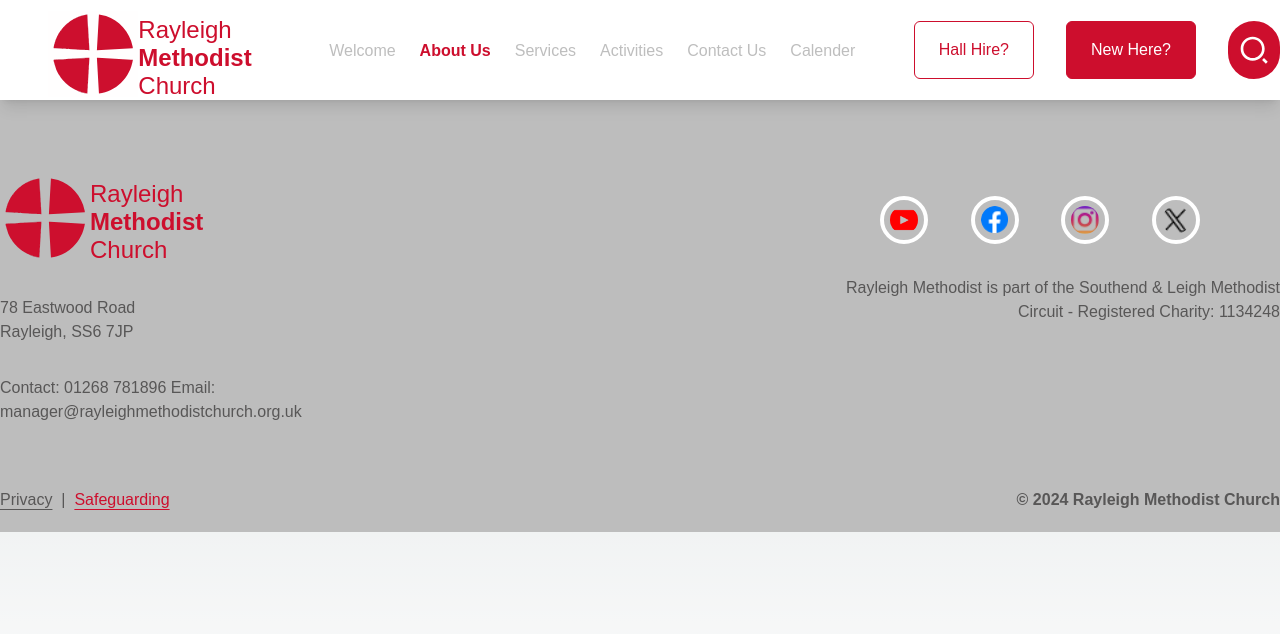
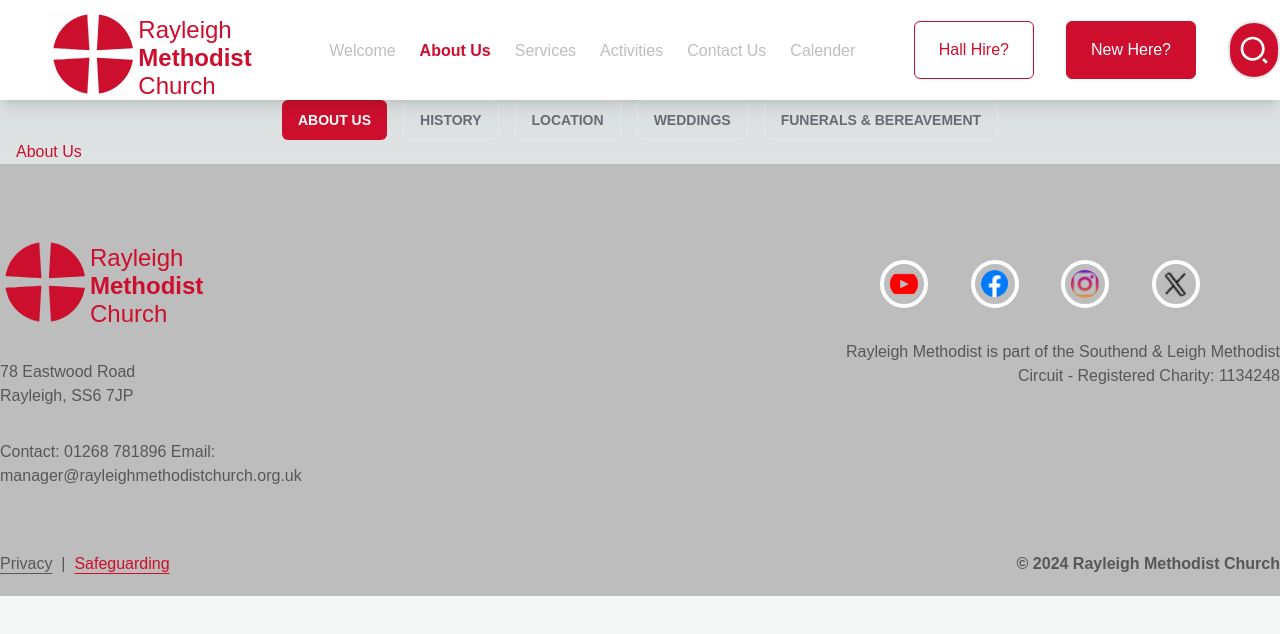
Before and after one commit to noblelar/rayleight_final, a Next.js app: page /aboutus in a window 1280 px wide. Shown: the top 634 px of the page. Built offline with nearby package versions, Linux system fonts and the light colour scheme; a web font is replaced by a local one.

Commit message:
about tabs
Co-authored-by: larteynoble@gmail.com <larteynoble@gmail.com>

```diff
--- a/package.json
+++ b/package.json
@@ -9,13 +9,17 @@
     "lint": "next lint"
   },
   "dependencies": {
+    "@radix-ui/react-slot": "^1.0.2",
+    "class-variance-authority": "^0.7.0",
+    "clsx": "^2.1.0",
     "framer-motion": "^11.0.3",
     "next": "14.1.0",
     "react": "^18",
     "react-dom": "^18",
     "react-icons": "^5.0.1",
     "react-slick": "^0.30.2",
-    "slick-carousel": "^1.8.1"
+    "slick-carousel": "^1.8.1",
+    "tailwind-merge": "^2.2.1"
   },
   "devDependencies": {
     "@types/node": "^20",
--- a/src/components/Sliders/responsiveSlider.tsx
+++ b/src/components/Sliders/responsiveSlider.tsx
@@ -32,19 +32,17 @@
 
 // (document.getElementsByName(elementId) as HTMLInputElement).value;
 
-
 function ResponsiveSlick({ next, previous }: { next: any; previous: any }) {
-
   let sliderRef = useRef(null);
 
   const next1 = () => {
-    if (sliderRef.current) {
-      sliderRef.current.slickNext();
+    if (sliderRef) {
+      (sliderRef as unknown as Slider).slickNext();
     }
   };
   const previous2 = () => {
-    if (sliderRef.current) {
-      sliderRef.current.slickPrev();
+    if (sliderRef) {
+      (sliderRef as unknown as Slider).slickPrev();
     }
   };
 
@@ -107,7 +105,7 @@
           <div className="flex flex-row mx-auto max-md:scale-75 max-md:hidden ">
             <button
               type="button"
-              className="bg-gray-800 text-white rounded-l-md border-r border-gray-100 py-2 hover:bg-red-700 hover:text-white px-3 group hover:bg-backgroundColor hover:text-primaryColor"
+              className=" text-white rounded-l-md border-r border-gray-100 py-2 hover:bg-red-700 hover:text-white px-3 group hover:bg-backgroundColor hover:text-primaryColor"
               onClick={previous2}
             >
               <div className="flex flex-row align-middle justify-center items-center ">
@@ -119,7 +117,7 @@
             </button>
             <button
               type="button"
-              className=" group hover:bg-backgroundColor bg-gray-800 text-white rounded-r-md py-2 border-l border-gray-200 hover:bg-red-700 px-3 hover:text-primaryColor "
+              className=" group hover:bg-backgroundColor  text-white rounded-r-md py-2 border-l border-gray-200 hover:bg-red-700 px-3 hover:text-primaryColor "
               onClick={next1}
             >
               <div className="flex flex-row align-middle justify-center items-center">
@@ -131,7 +129,13 @@
           </div>
         </div>
       </div>
-      <Slider ref={sliderRef} {...settings}>
+      <Slider
+        ref={(slider) => {
+          // @ts-ignore
+          sliderRef = slider;
+        }}
+        {...settings}
+      >
         {caroItems.map((item, e) => (
           <HomeCard
             key={e}
--- a/src/components/buttons/ccbbutton.tsx
+++ b/src/components/buttons/ccbbutton.tsx
@@ -3,19 +3,19 @@
 import Link from "next/link";
 import React from "react";
 
-function ButtonA({
+function ButtonB({
   text,
   bgcolor,
   txcolor,
   onClick,
-  classN,
+  // classN,
   hrefA,
 }: {
   text: string;
   bgcolor: number;
   txcolor: number;
   onClick: () => void;
-  classN: string;
+  // classN: string;
   hrefA?: string;
 }) {
   const trans = [
@@ -27,17 +27,19 @@
   const colorA = transform([0, 100], trans[txcolor])(100);
 
   return (
-    <Link href={hrefA ? hrefA : "/home"}>
+    <Link
+      href={hrefA ? hrefA : "/home"}
+      className=" color-change-animation color-change-button "
+    >
       <motion.div
         whileHover={{
           scale: 1.1,
           backgroundColor: backgroundColor,
           color: colorA,
-
         }}
         whileTap={{ scale: 0.8 }}
         //  type="submit"
-        className={`rounded-md bg-${""} py-4 px-6 text-center text-base font-medium transition duration-300 ease-in-out hover:shadow-signUp max-w-[140px] ${classN} lg:max-xl:text-[0.8rem] lg:max-lg:px-0 `}
+        className={`rounded-md bg-${""}  py-4 px-6 text-center text-base font-medium transition duration-300 ease-in-out hover:shadow-signUp max-w-[140px] ${""} lg:max-xl:text-[0.8rem] lg:max-lg:px-0 text-primaryColo `}
         onClick={onClick}
       >
         {text}
@@ -46,4 +48,4 @@
   );
 }
 
-export default ButtonA;
+export default ButtonB;
--- /dev/null
+++ b/src/components/ui/button.tsx
@@ -0,0 +1,54 @@
+import * as React from "react";
+import { Slot } from "@radix-ui/react-slot";
+import { cva, type VariantProps } from "class-variance-authority";
+import { cn } from "../utils/cn";
+
+const buttonVariants = cva(
+  "inline-flex items-center justify-center whitespace-nowrap rounded-md text-sm font-bold ring-offset-background transition-colors focus-visible:outline-none focus-visible:ring-2 focus-visible:ring-ring focus-visible:ring-offset-2 disabled:pointer-events-none disabled:opacity-50",
+  {
+    variants: {
+      variant: {
+        default: "bg-primaryColor text-white hover:bg-primaryColor/90",
+        // destructive:
+        //   "bg-destructive text-destructive-foreground hover:bg-destructive/90",
+        outline: "border bg-transparent text-muted  outline-animation",
+        // secondary:
+        //   "bg-secondary text-secondary-foreground hover:bg-secondary/80",
+        // ghost: "hover:bg-accent hover:text-accent-foreground",
+        link: "text-primary underline-offset-4 hover:underline",
+      },
+      size: {
+        default: "h-10 px-4 py-2",
+        sm: "h-9 rounded-md px-3",
+        lg: "h-11 rounded-md px-8",
+        icon: "h-10 w-10",
+      },
+    },
+    defaultVariants: {
+      variant: "default",
+      size: "default",
+    },
+  }
+);
+
+export interface ButtonProps
+  extends React.ButtonHTMLAttributes<HTMLButtonElement>,
+    VariantProps<typeof buttonVariants> {
+  asChild?: boolean;
+}
+
+const Button = React.forwardRef<HTMLButtonElement, ButtonProps>(
+  ({ className, variant, size, asChild = false, ...props }, ref) => {
+    const Comp = asChild ? Slot : "button";
+    return (
+      <Comp
+        className={cn(buttonVariants({ variant, size, className }))}
+        ref={ref}
+        {...props}
+      />
+    );
+  }
+);
+Button.displayName = "Button";
+
+export { Button, buttonVariants };
--- /dev/null
+++ b/src/components/utils/cn.tsx
@@ -0,0 +1,6 @@
+import { type ClassValue, clsx } from "clsx";
+import { twMerge } from "tailwind-merge";
+
+export function cn(...inputs: ClassValue[]) {
+  return twMerge(clsx(inputs));
+}
--- a/src/components/utils/index.tsx
+++ b/src/components/utils/index.tsx
@@ -81,7 +81,9 @@
   {
     id: "history",
     label: "History",
-    path: "/history",
+    // path: "/history",
+    // path: "/aboutus/history",
+    path: "/aboutus?tab=history",
     submenu: [],
     submenuof: "aboutus",
   },
@@ -103,18 +105,26 @@
   // },
 
   {
+    id: "location",
+    label: "Location",
+    path: "/location",
+    submenu: [],
+    submenuof: "aboutus",
+  },
+
+  {
     id: "weddings",
     label: "Weddings",
     path: "/weddings",
     submenu: [],
-    submenuof: "services",
+    submenuof: "aboutus",
   },
   {
     id: "funerals",
     label: "Funerals & Bereavement",
     path: "/funerals",
     submenu: [],
-    submenuof: "services",
+    submenuof: "aboutus",
   },
   {
     id: "childrensessions",
--- a/src/pages/aboutus/index.tsx
+++ b/src/pages/aboutus/index.tsx
@@ -1,12 +1,62 @@
+import ButtonB from "@/components/buttons/ccbbutton";
+import Button from "@/components/buttons/submit";
+import { buttonVariants } from "@/components/ui/button";
+import { menuItems } from "@/components/utils";
+import Link from "next/link";
+import { useRouter } from "next/router";
+import React from "react";
 
-import React from 'react'
+const tabList = menuItems.filter((t) => {
+  return (
+    (t.submenuof === "aboutus" && t.submenu.length < 1) || t.id === "aboutus"
+  );
+});
+
+const tabViews = {
+  aboutus: {
+    component: () => <div>About Us</div>,
+  },
+
+  history: {
+    component: () => <div>History</div>,
+  },
+};
 
 const AboutUs = () => {
+  const router = useRouter();
+  const currentTab = (router.query.tab as keyof typeof tabViews) ?? "aboutus";
+
+  const tabView = tabViews[currentTab];
+
   return (
     <div>
+      {/* Hero Component */}
 
+      <section className="container mx-auto px-4">
+        <ul className="flex items-center gap-4 justify-center">
+          {tabList.map((t) => {
+            const isActive = t.path === router.asPath;
+
+            return (
+              <li key={t.id}>
+                <Link
+                  href={t.path}
+                  className={buttonVariants({
+                    variant: isActive ? "default" : "outline",
+                    className: "uppercase",
+                  })}
+                >
+                  {t.label}
+                </Link>
+              </li>
+            );
+          })}
+        </ul>
+
+        <div>{<tabView.component />}</div>
+      </section>
     </div>
-  )
-}
+  );
+};
 
-export default AboutUs
+export default AboutUs;
--- a/src/styles/ccb.css
+++ b/src/styles/ccb.css
@@ -1,41 +1,30 @@
-.color-change-button {
+/* Break */
+.outline-animation {
   position: relative;
-  color: #cd0e2d;
-  padding: 10px 20px;
-  border: none;
-  border-radius: 5px;
-  cursor: pointer;
   overflow: hidden;
-  border: #cd0e2d solid 1px;
+}
+.outline-animation:hover {
+  color: #fff;
+}
+.outline-animation::after {
+  content: "";
+  position: absolute;
+  bottom: -10px;
+  width: 120%;
+
+  height: 0;
+  rotate: -5deg;
+  clip-path: ellipse(50% 23% at 50% 50%);
+  transition: all 1.2s ease-in-out;
+
+  clip-path: ellipse(50% 23% at 50% 50%);
+  z-index: -1; /* Ensure the animation is behind the button content */
 }
 
-.color-change-animation {
-  position: absolute;
-  top: 0;
-  left: 0;
-  width: 0;
-  height: 100%;
-  background: radial-gradient(circle at left, #cd0e2d 0%, #cd0e2d 30%, transparent 40%);
-  animation: expandGradient 2s forwards; /* Radial gradient expand animation */
-  z-index: -1; /* Ensure the animation is behind the button content */
-  color: white;
+.outline-animation:hover::after {
+  height: 150%; /* Ensure the gradient fully covers the button */
+  rotate: 0deg;
+  clip-path: polygon(100% 0, 100% 100%, 0 100%, 0 0);
+  background: radial-gradient(circle at left, #cd0e2d 0%, #cd0e2d 30%);
+  transition: all 1.2s ease-in-out;
 }
-
-@keyframes expandGradient {
-  from {
-    width: 0;
-  }
-  to {
-    width: 400%; /* Ensure the gradient fully covers the button */
-  }
-}
-
-.color-change-button.hovered .color-change-animation {
-  background: radial-gradient(circle at left, #cd0e2d 0%, #cd0e2d 30%, transparent 40%);
-  color: white;
-}
-
-.color-change-button:hover .color-change-animation {
-  background: radial-gradient(circle at left, #cd0e2d 0%, #cd0e2d 30%, transparent 40%);
-  color: white;
-}
--- a/tailwind.config.ts
+++ b/tailwind.config.ts
@@ -14,9 +14,11 @@
       mulish: ["Mulish", "sans-serif"],
       tegomin: ["New Tegomin", "serif"],
     },
+    extend: {
       colors: {
         primaryColor: "#cd0e2d",
         backgroundColor: "#fff",
+        muted: "#6A6A74",
         textColor: "#000",
         textColor1: "#BEBEBE",
         textColor2: "#2E3133",
@@ -24,7 +26,6 @@
         textColor4: "#585757",
         footer: "#BDBDBD",
       },
-    extend: {
       backgroundImage: {
         "gradient-radial": "radial-gradient(var(--tw-gradient-stops))",
         "gradient-conic":
```
Also changed, not shown: src/components/header/index.tsx (+3 -4 lines), 1 other file (tests, documents, lock files or other folders). Lines whose indentation alone changed are shown as unchanged.
